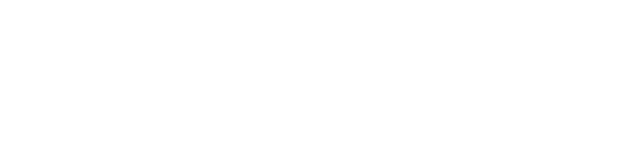
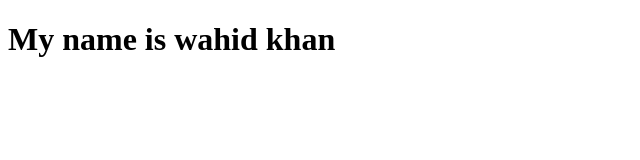
Before and after one commit to AbdulWahidKhan315/my-first-github-repo, a plain HTML site: page index.html in a window 1280 px wide. Shown: the whole page, without its empty margins (0-640 px from the left). Drawn offline with Linux system fonts and the light colour scheme.

Commit message:
new update

```diff
--- a/index.html
+++ b/index.html
@@ -6,6 +6,6 @@
     <title>My First Ever Github Repo</title>
 </head>
 <body>
-
+    <h1>My name is wahid khan</h1>
 </body>
 </html>
```
